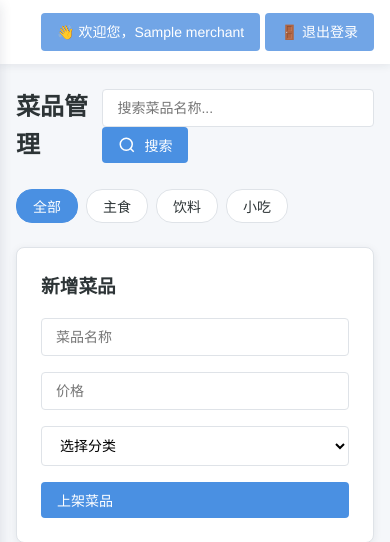
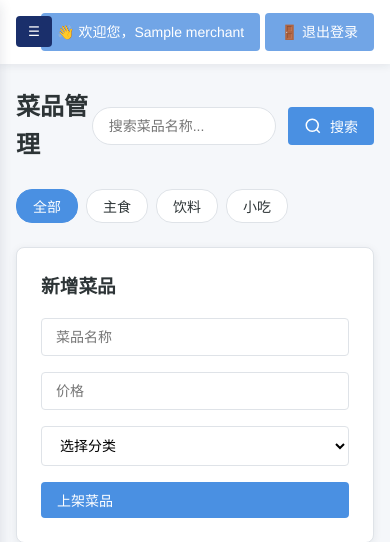
Before and after one commit to Feonixliang/TakeoutProject, a Django app: page /system/merchant in a window 390 px wide. Shown: the top 542 px of the page. Run offline with Django 5.2, Linux system fonts and the light colour scheme; a user stored in the database is signed in; tables that the repository leaves empty hold one stand-in row (values such as "Sample post").

Commit message:
完成商家搜索、分类菜品功能

```diff
--- a/app01/templates/merchant.html
+++ b/app01/templates/merchant.html
@@ -213,6 +213,49 @@
         font-size: 13px;
     }
 
+    /* 确保搜索容器可见 */
+    .search-container {
+        display: flex;
+        gap: 12px;
+        margin: 16px 0;
+        width: 100%;
+        max-width: 600px;
+    }
+
+    .search-input {
+        flex: 1;
+        padding: 10px 16px;
+        border: 1px solid var(--border-color);
+        border-radius: 24px;
+        transition: var(--transition);
+    }
+
+    .search-input:focus {
+        border-color: var(--ctrip-orange);
+        box-shadow: 0 0 0 3px rgba(255, 106, 0, 0.15);
+    }
+
+    /* 移动端菜单按钮样式 */
+    .menu-toggle {
+        position: fixed;
+        top: 16px;
+        left: 16px;
+        z-index: 2000;
+        display: none;
+        padding: 8px 12px;
+        background: #1A2F6B;
+        color: white;
+        border: none;
+        border-radius: 4px;
+        cursor: pointer;
+    }
+
+    @media (max-width: 768px) {
+        .menu-toggle {
+            display: block;
+        }
+    }
+
     /* ========== 表单样式 ========== */
     .dish-form {
         background: var(--text-light);
@@ -333,7 +376,8 @@
     }
 </style>
 </head>
-<body>
+    <body>
+    <button class="menu-toggle" aria-label="切换菜单">☰</button>
     <div class="container">
         <!-- 左侧导航栏（保持与骑手端相同DOM结构） -->
         <nav class="sidebar" aria-label="主菜单">
@@ -397,7 +441,7 @@
                     </div>
                 </div>
 
-                <div class="dish-card template" style="display:none;">
+                <div class="dish-card template" style="display:none;" data-category="{{category}}">
                     <div class="dish-info">
                         <h3 class="dish-name"></h3>
                         <p>价格：¥<span class="dish-price"></span></p>
@@ -503,6 +547,10 @@
     </div>
 
     <script>
+        let currentSearchState = {
+            keyword: '',
+            category: 'all'
+        };
     /* ===================== 页面主控制器 ===================== */
     document.addEventListener('DOMContentLoaded', () => {
         // ------------------ 初始化阶段 ------------------
@@ -514,9 +562,27 @@
         loadingMask.className = 'loading-mask';
         document.body.appendChild(loadingMask);
 
+
+
         // ------------------ 事件绑定阶段 ------------------
         // 搜索按钮点击事件
         document.querySelector('.search-btn').addEventListener('click', handleSearch);
+
+        // 分类按钮点击事件
+        document.querySelectorAll('.filter-btn').forEach(btn => {
+            btn.addEventListener('click', function() {
+                // 移除所有按钮激活状态
+                document.querySelectorAll('.filter-btn').forEach(b =>
+                    b.classList.remove('active'));
+
+                // 设置当前分类
+                currentSearchState.category = this.dataset.category;
+                this.classList.add('active');
+
+                // 触发搜索
+                triggerSearch();
+            });
+        });
 
         // 输入框实时搜索（带防抖）
         let searchTimeout;
@@ -639,28 +705,32 @@
         // 渲染菜品列表
         renderDishList(dishes) {
             const dishList = document.querySelector('.dish-list');
-            dishList.innerHTML = '';
+            dishList.innerHTML = ''; // 清空现有内容
 
             if (!dishes || dishes.length === 0) {
                 dishList.innerHTML = '<div class="no-result">未找到相关菜品</div>';
                 return;
             }
 
+            // 使用模板创建卡片
+            const template = document.querySelector('.dish-card.template');
             dishes.forEach(dish => {
-                const dishCard = document.createElement('div');
-                dishCard.className = 'dish-card';
-                dishCard.innerHTML = `
-                    <div class="dish-info">
-                        <h3 class="dish-name">${dish.name}</h3>
-                        <p>价格：¥${Number(dish.price).toFixed(2)}</p>
-                        <p>分类：${dish.category || '未分类'}</p>
-                    </div>
-                    <div class="dish-actions">
-                        <button class="edit-btn user-btn">修改</button>
-                        <button class="delete-btn user-btn danger">下架</button>
-                    </div>
-                `;
-                dishList.appendChild(dishCard);
+                const clone = template.cloneNode(true);
+                clone.style.display = 'flex';
+                clone.dataset.dishId = dish.id;
+
+                // 填充数据
+                clone.querySelector('.dish-name').textContent = dish.name;
+                clone.querySelector('.dish-price').textContent = dish.price.toFixed(2);
+                clone.querySelector('.dish-category').textContent = dish.category || '未分类';
+
+                // 绑定事件
+                clone.querySelector('.edit-btn').addEventListener('click', () =>
+                    this.showEditForm(dish));
+                clone.querySelector('.delete-btn').addEventListener('click', () =>
+                    this.handleDeleteDish(dish.id));
+
+                dishList.appendChild(clone);
             });
         }
 
@@ -1010,7 +1080,7 @@
     }
         /* ===================== 搜索功能 ===================== */
     let currentSearchKeyword = '';
-
+    let currentCategory = 'all';
     // 搜索按钮点击事件
     function handleSearch() {
         currentSearchKeyword = document.getElementById('dish-search').value.trim();
@@ -1023,19 +1093,34 @@
         triggerSearch();
     });
 
-    // 触发搜索
+    // 分类过滤处理
+    function handleFilter(category) {
+        // 更新按钮状态
+        document.querySelectorAll('.filter-btn').forEach(btn => {
+            btn.classList.toggle('active', btn.dataset.category === category);
+        });
+
+        currentCategory = category;
+        triggerSearch();
+    }
+
+    // 增强搜索功能
     async function triggerSearch() {
         try {
-            const keyword = document.getElementById('dish-search').value.trim();
-            const params = new URLSearchParams({ keyword });
+            const params = new URLSearchParams({
+                keyword: document.getElementById('dish-search').value.trim(),
+                category: currentSearchState.category
+            });
 
             const response = await fetch(`/api/dishes/search/?${params}`);
+            if (!response.ok) throw new Error(`HTTP错误 ${response.status}`);
+
             const dishes = await response.json();
-
-            console.log('搜索结果:', dishes);
-            navigationManager.renderDishList(dishes); // 通过实例调用
+            window.navigationManager.renderDishList(dishes);
         } catch (error) {
             console.error('搜索失败:', error);
+            document.getElementById('dish-error').style.display = 'block';
+            document.getElementById('dish-error').textContent = '搜索失败，请稍后重试';
         }
     }
     </script>
--- a/app01/views.py
+++ b/app01/views.py
@@ -459,24 +459,27 @@ def dish_api(request, dish_id=None):
         return JsonResponse({"error": str(e)}, status=400)
 
 
+# 修改views.py中的search_dishes视图
+# views.py 修改搜索视图
 @csrf_exempt
 @login_required
 @require_http_methods(["GET"])
-# views.py
 def search_dishes(request):
     try:
-        if not request.user.is_authenticated:
-            return JsonResponse({"error": "未登录"}, status=401)
+        merchant = request.user.account.merchant
+        keyword = request.GET.get('keyword', '')
+        category = request.GET.get('category', 'all')
 
-        merchant = request.user.account.merchant
-        keyword = request.GET.get('keyword', '').strip()
-
-        # 基础查询：当前商家的所有菜品
+        # 构建基础查询
         query = Q(merchantdishes__mid=merchant)
 
         # 关键词过滤
         if keyword:
             query &= Q(dname__icontains=keyword)
+
+        # 分类过滤
+        if category != 'all':
+            query &= Q(dcategory=category)
 
         # 执行查询
         dishes = Dishes.objects.filter(query).distinct()
@@ -491,10 +494,8 @@ def search_dishes(request):
 
         return JsonResponse(data, safe=False)
 
-    except AttributeError:
-        return JsonResponse({"error": "非商家账户"}, status=403)
     except Exception as e:
-        return JsonResponse({"error": "服务器错误"}, status=500)
+        return JsonResponse({"error": str(e)}, status=500)
 @csrf_exempt
 @login_required
 @require_http_methods(["GET", "POST"])
```
